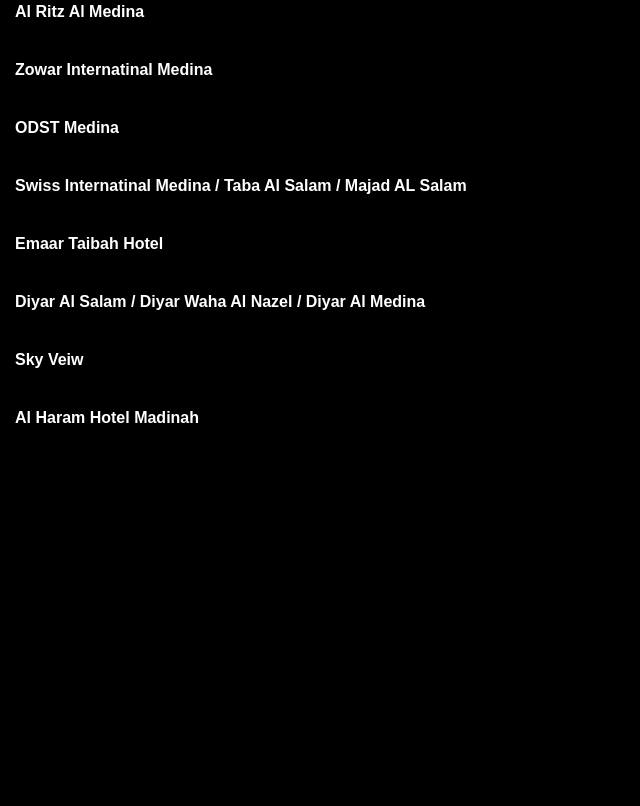
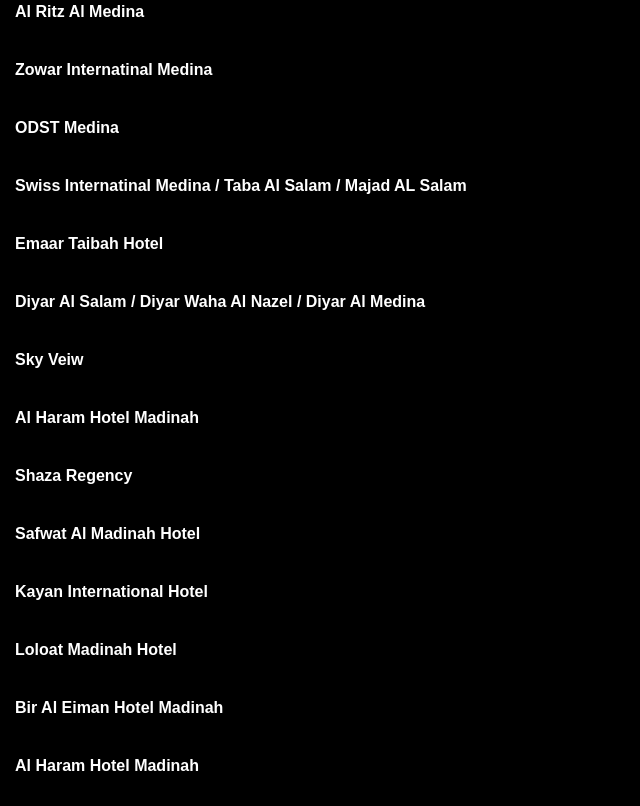
Before and after one commit to zawar4321/compass.rates, a plain HTML site: page Medina/Hotel stars/stars/5and4 star/5and4 star.html in a window 1280 px wide. Shown: the part 2431-3237 px from the top of the page, without its empty margins (0-640 px from the left). Before the commit the page ends 2889 px from the top, so only its background shows below. Drawn offline with Linux system fonts and the light colour scheme.

Commit message:
Update 5and4 star.html

```diff
--- a/Medina/Hotel stars/stars/5and4 star/5and4 star.html
+++ b/Medina/Hotel stars/stars/5and4 star/5and4 star.html
@@ -55,6 +55,12 @@
         <li> <a href="https://docs.google.com/spreadsheets/d/1A_DuECQnsoV6YiB51waighq9lkPq7ort/edit?usp=drive_link&ouid=102361638494672013336&rtpof=true&sd=true" class="custom-link">Diyar Al Salam / Diyar Waha Al Nazel / Diyar Al Medina</a>  </li>
         <li> <a href="https://docs.google.com/spreadsheets/d/1y6jz3X2bah_cSZriJf6zQQfA-yzw5_ik/edit?usp=drive_link&ouid=102361638494672013336&rtpof=true&sd=true" class="custom-link">Sky Veiw</a>  </li>
         <li> <a href="https://docs.google.com/spreadsheets/d/10Sba4Cr9LltA1JW4uaniQBfyHSWS9GSxX9jj6JTDxk8/edit?usp=drive_link" class="custom-link">Al Haram Hotel Madinah</a>  </li>
+        <li> <a href="https://docs.google.com/spreadsheets/d/1eqIkQjmGjmCuB07VZ-XeMYA_8Bztxd9f0lkdL4OZZ7M/edit?usp=sharing" class="custom-link">Shaza Regency</a>  </li>
+        <li> <a href="https://docs.google.com/spreadsheets/d/1o7iNmNAC8fspbhdeNjNfanlnwPJ1O_zbV_leQ9McoJo/edit?usp=drive_link" class="custom-link">Safwat Al Madinah Hotel</a>  </li>
+        <li> <a href="https://docs.google.com/spreadsheets/d/1B5SwaGz1DMjqOnbLiSFOftfTe-WjneFFh4aGTgWR9uY/edit?usp=sharing" class="custom-link">Kayan International Hotel</a>  </li>
+        <li> <a href="https://docs.google.com/spreadsheets/d/1K3inip0uWDwfZ-6kF5w3HV5pFevDlX2Neuiwp4QHGxo/edit?usp=sharing" class="custom-link">Loloat Madinah Hotel</a>  </li>
+        <li> <a href="https://docs.google.com/spreadsheets/d/1THLWRCvjNtRNJVPXlaDre-etId_XYD64NdwOlL1aHHg/edit?usp=drive_link" class="custom-link">Bir Al Eiman Hotel Madinah</a>  </li>
+        <li> <a href="https://docs.google.com/spreadsheets/d/14UIT2x-sMwUGTO_i_B6XJjSC8TvbLkq51RkSSNRWYdE/edit?usp=sharing" class="custom-link">Al Haram Hotel Madinah</a>  </li>
 
 
 
```
